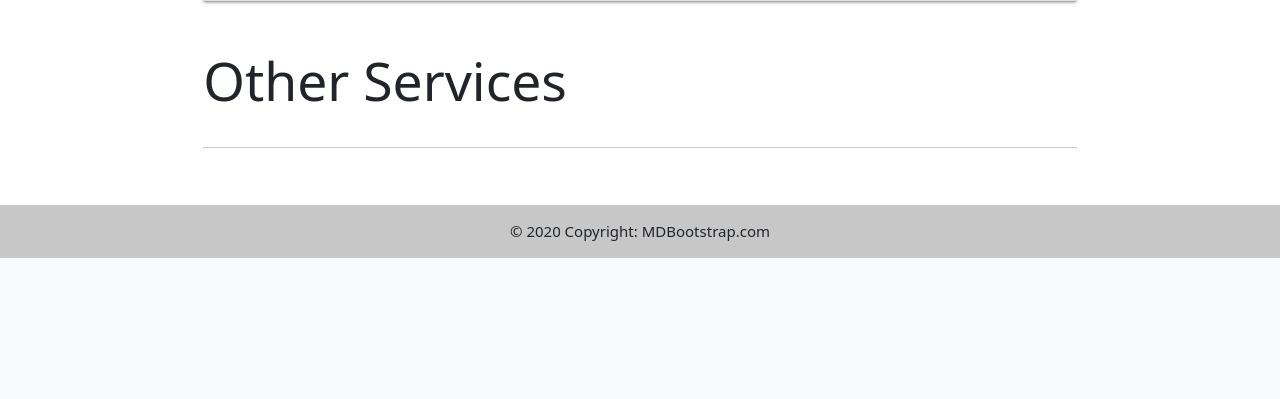
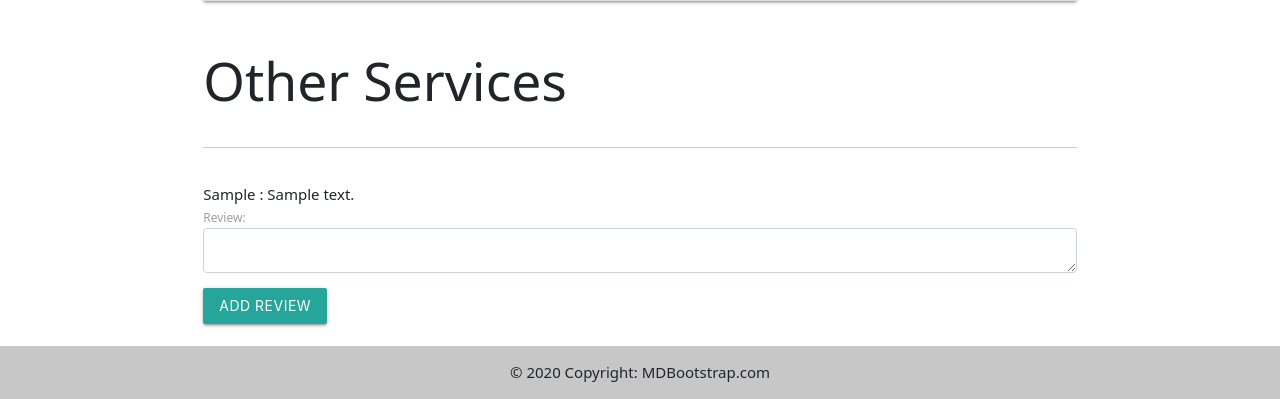
Before and after one commit to JEHANALIK/project3-pets, a Django app: page /services/1 in a window 1280 px wide. Shown: the part 1002-1401 px from the top of the page. Before the commit the page ends 1260 px from the top, so only its background shows below. Run offline with Django 4.2, Linux system fonts and the light colour scheme; tables that the repository leaves empty hold one stand-in row (values such as "Sample post"); one stand-in notice (Sample message) is shown.

Commit message:
add model reviews, add review form, display reviews in page

```diff
--- a/pets/main_app/forms.py
+++ b/pets/main_app/forms.py
@@ -2,7 +2,7 @@
 from django import forms
 from django.forms import ModelForm
 from django.contrib.auth.models import User
-from .models import Appointments, Profile
+from .models import Appointments, Profile, Reviews
 
 class AppointmentsForm(forms.ModelForm):
     class Meta:
@@ -40,3 +40,10 @@ class UpdateProfileForm(forms.ModelForm):
     class Meta:
         model = Profile
         fields = ['phone']
+
+class ReviewForm(forms.ModelForm):
+    review = forms.CharField(widget=forms.Textarea(attrs={'class': 'form-control'}))
+
+    class Meta:
+        model = Reviews
+        fields = ['review']
--- a/pets/main_app/models.py
+++ b/pets/main_app/models.py
@@ -21,6 +21,11 @@ class Service(models.Model):
     description= models.TextField(max_length=250)
     price= models.FloatField()
     image= models.ImageField(upload_to='main_app/static/uploads', blank=True)
+
+class Reviews(models.Model):
+    review = models.TextField(max_length=250)
+    user = models.ForeignKey(User, on_delete=models.CASCADE)
+    service = models.ForeignKey(Service, on_delete=models.CASCADE)
 
 TYPES = (
     ('C', 'Cat'),
--- a/pets/main_app/templates/services/detail.html
+++ b/pets/main_app/templates/services/detail.html
@@ -38,4 +38,16 @@
     {%endfor%}
 </div>
 
+{% for review in review %}
+
+{{ review.user.first_name }} : {{ review.review }}
+
+{% endfor %}
+
+<form action="{% url 'add_review' service.id %}" method="POST">
+  {% csrf_token %}
+  {{form.as_p}}
+  <input type="submit" class="btn" value="Add Review">
+</form>
+
 {% endblock %}
--- a/pets/main_app/urls.py
+++ b/pets/main_app/urls.py
@@ -22,5 +22,7 @@ urlpatterns = [
     path('profile/', views.profile, name='users-profile'),
 
     # Change Password
-    path('change-password/', auth_views.PasswordChangeView.as_view(template_name = 'registration/change-password.html'), name='change_password')
+    path('change-password/', auth_views.PasswordChangeView.as_view(template_name = 'registration/change-password.html'), name='change_password'),
+
+    path('services/<int:service_id>/add_review', views.add_review, name='add_review'),
 ]
--- a/pets/main_app/views.py
+++ b/pets/main_app/views.py
@@ -1,7 +1,7 @@
 import logging
 from django.shortcuts import redirect, render
 from django.http import HttpResponse
-from .models import Service , Appointments, Pets
+from .models import Service , Appointments, Pets, Reviews
 from django.views.generic.edit import CreateView, UpdateView, DeleteView
 from django.views.generic import ListView, DetailView
 from django.contrib import messages
@@ -12,7 +12,7 @@ from django.contrib.auth.views import PasswordChangeView
 from django.contrib.messages.views import SuccessMessageMixin
 
 # IMPORT FORMS
-from .forms import AppointmentsForm
+from .forms import AppointmentsForm, ReviewForm
 from django.contrib.auth.decorators import login_required
 from .forms import UpdateUserForm, UpdateProfileForm
 
@@ -25,7 +25,9 @@ def home(request):
 def services_detail(request, service_id):
     service = Service.objects.get(id = service_id)
     rest_service = Service.objects.exclude(id = service_id)
-    return render(request, 'services/detail.html', {'service' : service, 'rest_service' : rest_service})
+    review = Reviews.objects.filter(id = service_id)
+    form = ReviewForm()
+    return render(request, 'services/detail.html', {'service' : service, 'rest_service' : rest_service, 'review': review, 'form': form})
 
 class ChangePasswordView(SuccessMessageMixin, PasswordChangeView):
     template_name = 'registration/change-password.html'
@@ -170,3 +172,13 @@ def profile(request):
         user_form = UpdateUserForm(instance=request.user)
         profile_form = UpdateProfileForm(instance=request.user.profile)
     return render(request, 'users/profile.html', {'user_form': user_form, 'profile_form': profile_form})
+
+def add_review(request, service_id):
+    form = ReviewForm(request.POST)
+    if form.is_valid():
+        new_review = form.save(commit=False)
+        new_review.service_id = service_id
+        new_review.user = request.user
+        new_review.save()
+        print(new_review)
+    return redirect('detail', service_id=service_id)
```
Also changed, not shown: pets/main_app/templates/users/profile.html (+0 -7 lines), pets/main_app/migrations/0008_alter_pets_type_reviews.py (added), pets/main_app/migrations/0009_service_review.py (added), pets/main_app/migrations/0010_remove_service_review.py (added), pets/main_app/migrations/0011_reviews_service.py (added).
